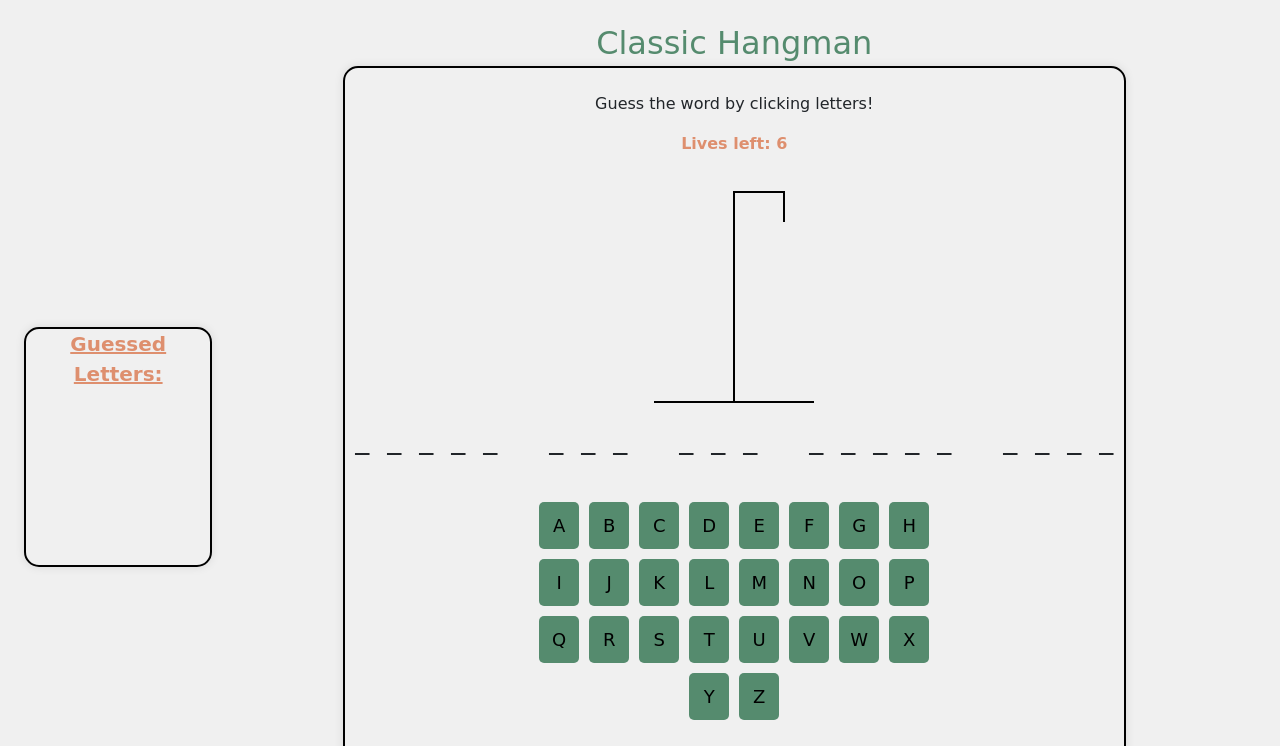
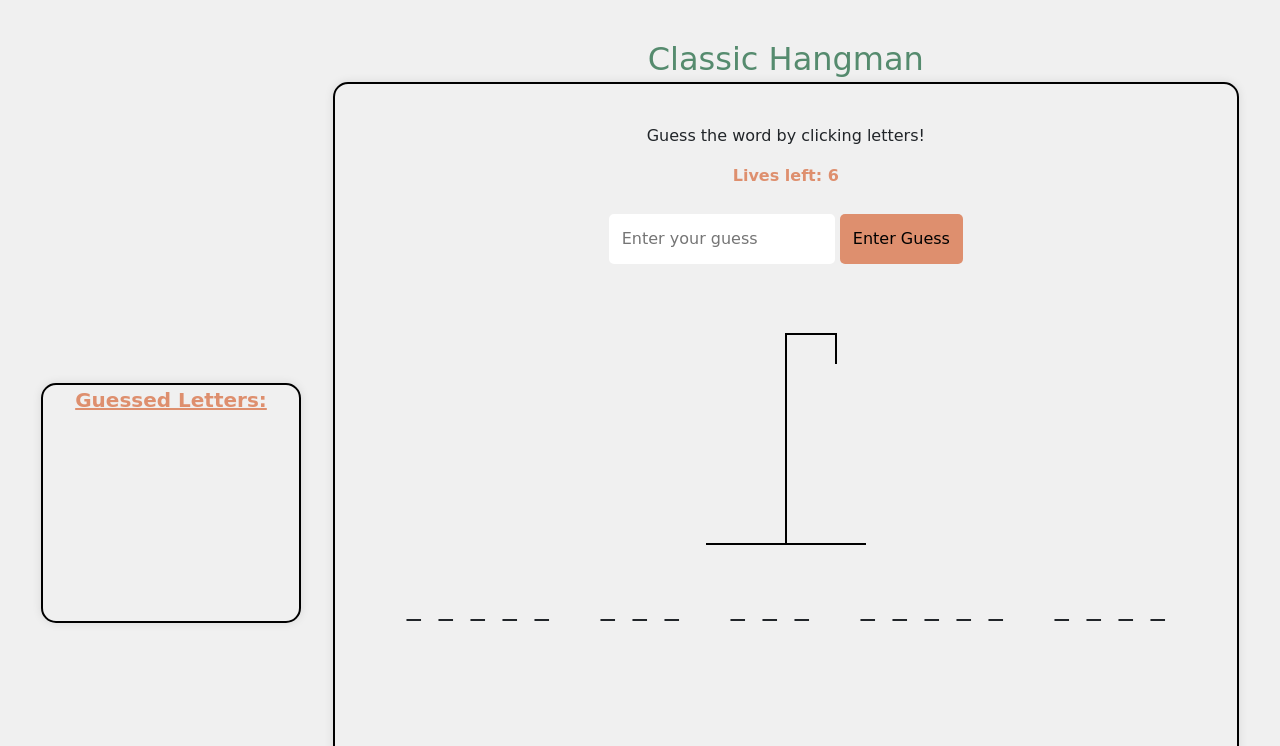
Before and after one commit to tmchuynh/hangman, a plain HTML site: page index.html in a window 1280 px wide. Both pictures are taken after a click on the button "Random Word". Shown: the top 746 px of the page. Drawn offline with nearby package versions, Linux system fonts and the light colour scheme.

Commit message:
update index.html, main.css and app.js

```diff
--- a/index.html
+++ b/index.html
@@ -25,14 +25,19 @@
             <section>
                   <h1>Classic Hangman</h1>
                   <div class="hangman-container">
-                        <div class="game-info">
-                              <div>
-                                    <p>Guess the word by clicking letters!</p>
-                                    <p class="lives">Lives left: 6</p>
+                        <div class="input-section">
+                              <button id="random-word-button">Random Word</button>
+                        </div>
+                        <div class="guess-section">
+                              <div class="game-info">
+                                    <div>
+                                          <p>Guess the word by clicking letters!</p>
+                                          <p class="lives">Lives left: 6</p>
+                                    </div>
                               </div>
-                              <div class="input-section">
-                                    <button id="random-word-button">Random Word</button>
-                              </div>
+
+                              <input type="text" id="guess-input" placeholder="Enter your guess">
+                              <button id="guess-button">Enter Guess</button>
                         </div>
                         <canvas id="hangmanCanvas" width="200" height="250"></canvas>
                         <div class="word-display" id="word-display">
@@ -41,10 +46,7 @@
                         <div class="letters">
                               <!-- Alphabet buttons for guessing letters -->
                         </div>
-                        <div class="guess-section">
-                              <input type="text" id="guess-input" placeholder="Enter your guess">
-                              <button id="guess-button">Enter Guess</button>
-                        </div>
+
                   </div>
             </section>
 
--- a/public/css/main.css
+++ b/public/css/main.css
@@ -17,11 +17,12 @@ section {
       flex-direction: column;
       justify-content: center;
       align-items: center;
+      padding: 1rem;
 }
 
 .hangman-container {
-      width: 75%;
-      min-height: 50rem;
+      width: 100%;
+      min-height: 55rem;
       margin: 0.25rem 3rem;
       border-radius: 15px;
       border: 2px solid black;
@@ -30,6 +31,11 @@ section {
       align-items: center;
       display: flex;
       flex-direction: column;
+      padding: 1.5rem;
+      position: relative;
+}
+
+canvas {
       padding: 1.5rem;
 }
 
@@ -47,8 +53,11 @@ section {
       flex-wrap: wrap;
       justify-content: center;
       gap: 10px;
-      width: 55%;
       margin: auto;
+      position: absolute;
+      bottom: 5%;
+      width: 100%;
+      padding: 2rem;
 }
 
 .letter {
@@ -116,9 +125,6 @@ button,
 
 .game-info {
       font-size: 16px;
-      font-family: cursive;
-      display: flex;
-      justify-content: space-around;
       width: 100%;
 }
 
--- a/public/js/app.js
+++ b/public/js/app.js
@@ -91,24 +91,6 @@ function startGame() {
 
       updateWordDisplay();
       clearCanvas();
-
-      // Draw gallows
-      context.strokeStyle = "#000";
-      context.lineWidth = 2;
-      context.beginPath();
-      context.moveTo(20, 230);
-      context.lineTo(180, 230);
-      context.moveTo(100, 230);
-      context.lineTo(100, 20);
-      context.lineTo(150, 20);
-      context.lineTo(150, 50);
-      context.stroke();
-
-      document.addEventListener("keypress", function (event) {
-            if (event.target.tagName.toLowerCase() !== "input") {
-                  handleGuess(event.key);
-            }
-      });
 }
 
 function updateWordDisplay() {
@@ -230,6 +212,17 @@ function drawHangman(lives) {
 
 function clearCanvas() {
       context.clearRect(0, 0, canvas.width, canvas.height);
+      // Draw gallows
+      context.strokeStyle = "#000";
+      context.lineWidth = 2;
+      context.beginPath();
+      context.moveTo(20, 230);
+      context.lineTo(180, 230);
+      context.moveTo(100, 230);
+      context.lineTo(100, 20);
+      context.lineTo(150, 20);
+      context.lineTo(150, 50);
+      context.stroke();
 }
 
 function resetGame() {
@@ -302,6 +295,12 @@ guessInput.addEventListener("keypress", function (event) {
       }
 });
 
+document.addEventListener("keypress", function (event) {
+      if (event.target.tagName.toLowerCase() !== "input") {
+            handleGuess(event.key);
+      }
+});
+
 guessButton.addEventListener("click", () => {
       let guess = guessInput.value;
       if (!/^[A-Za-z\s]+$/.test(guess)) {
```
